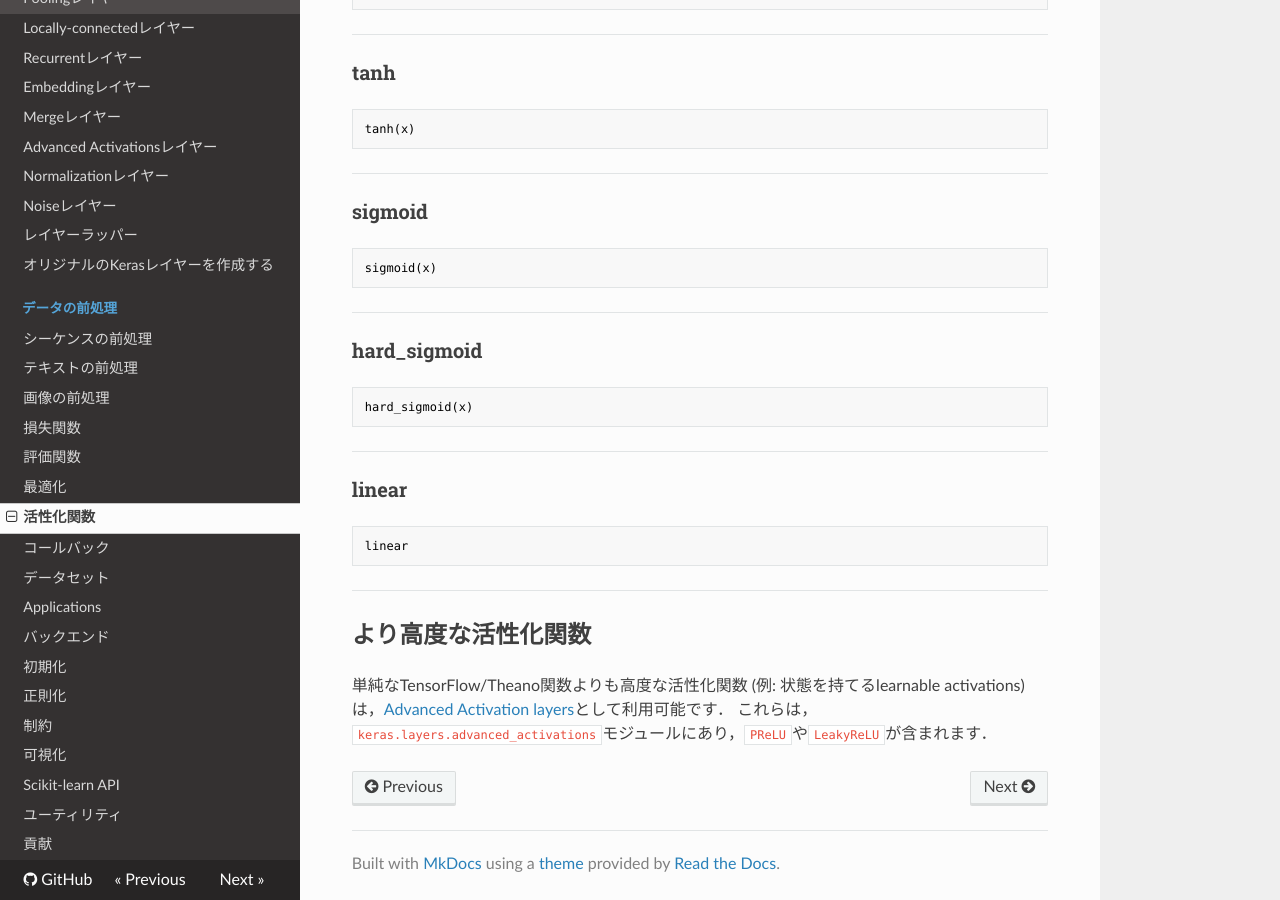
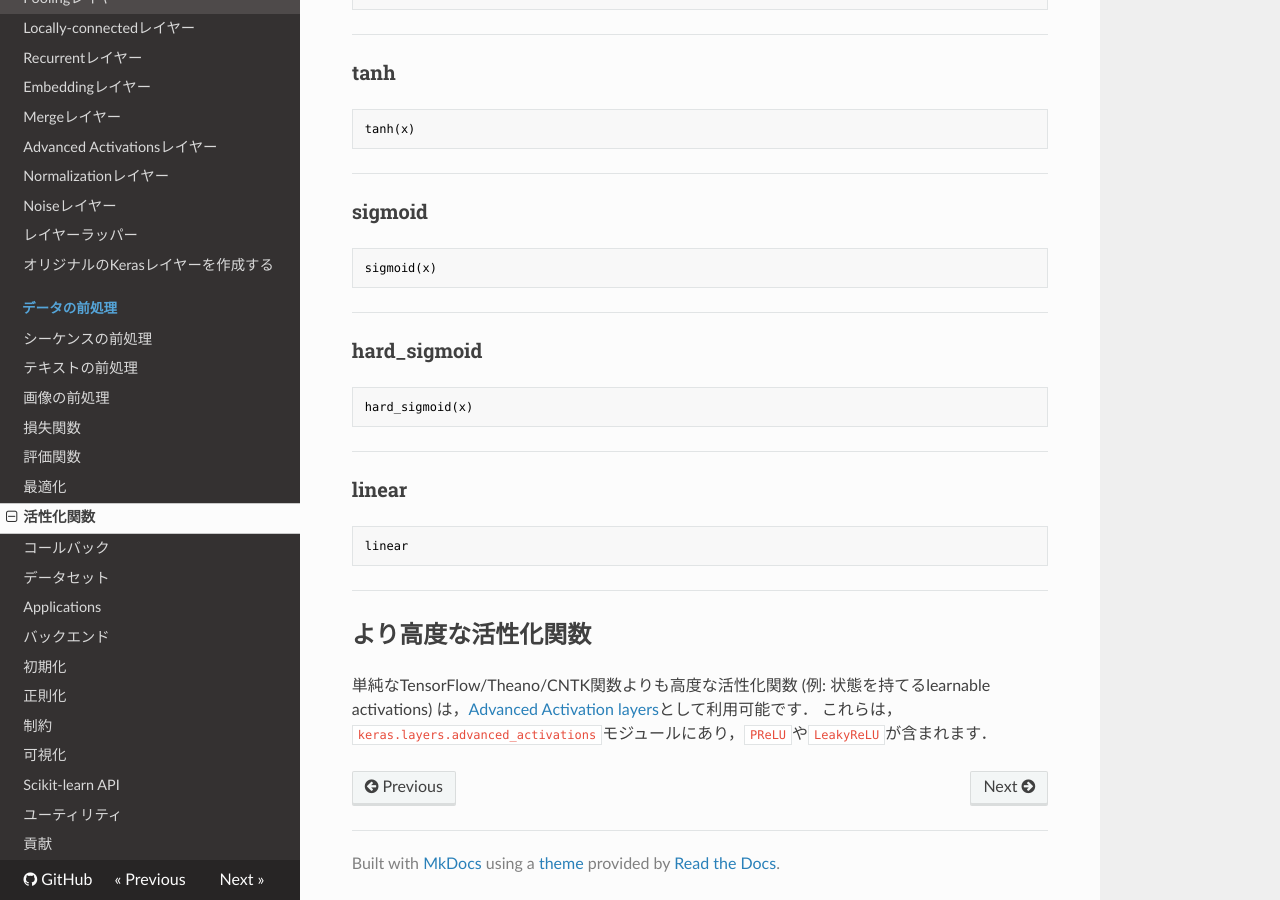
Before and after one commit to keras-team/keras-docs-ja, an MkDocs documentation site: the page built from sources/activations.md, in a window 1280 px wide and 900 px high, scrolled down 2045 px. Built offline with MkDocs 1.6.1, drawn with Linux system fonts in a browser that asks for light colours; nearby versions of some CDN libraries; old or Windows-style settings are respelled for this version of MkDocs; some of the changed text lies outside the part shown.

Commit message:
Add CNTK to the descriptions related backend

````diff
--- a/sources/activations.md
+++ b/sources/activations.md
@@ -15,7 +15,7 @@ model.add(Activation('tanh'))
 model.add(Dense(64, activation='tanh'))
 ```
 
-要素ごとに適用できるTensorFlow/Theano関数を活性化関数に渡すこともできます:
+要素ごとに適用できるTensorFlow/Theano/CNTK関数を活性化関数に渡すこともできます:
 
 ```python
 from keras import backend as K
@@ -135,5 +135,5 @@ linear
 
 ## より高度な活性化関数
 
-単純なTensorFlow/Theano関数よりも高度な活性化関数 (例: 状態を持てるlearnable activations) は，[Advanced Activation layers](layers/advanced-activations.md)として利用可能です．
+単純なTensorFlow/Theano/CNTK関数よりも高度な活性化関数 (例: 状態を持てるlearnable activations) は，[Advanced Activation layers](layers/advanced-activations.md)として利用可能です．
 これらは，`keras.layers.advanced_activations`モジュールにあり，`PReLU`や`LeakyReLU`が含まれます．
````
Also changed, not shown: sources/contributing.md (+2 -1 lines).
